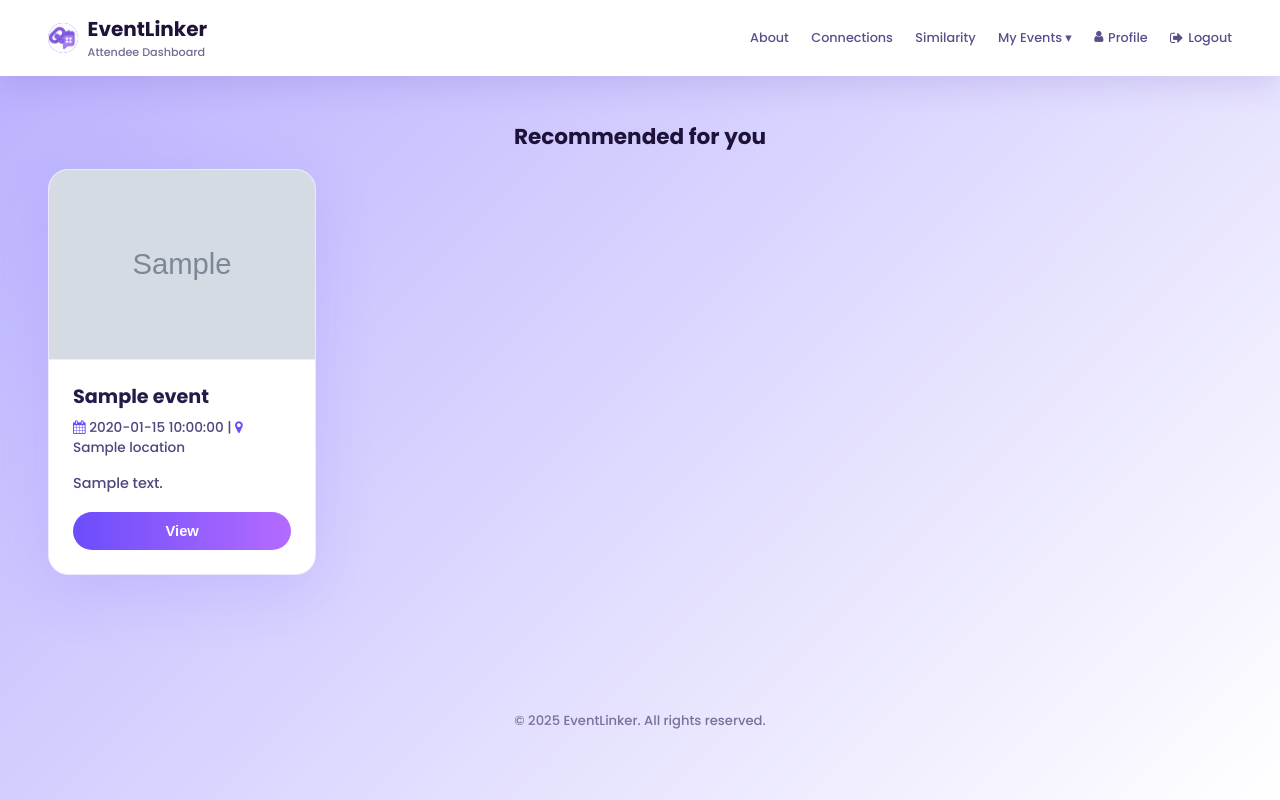
After one commit to devikashaj711/eventlinker, a Flask app: template frontend/templates/similarity.html in a window 1280 px wide. The commit adds this page. Run offline with Flask 3, Linux system fonts and the light colour scheme; the template is opened without the code that fills it: most values are stand-ins (such as "Sample title", 1, 10 or a date in 2020); grey boxes marked "Sample" are stand-in pictures.

Commit message:
AI similarity code push
AI similarity code push

```diff
--- a/backend/attendee.py
+++ b/backend/attendee.py
@@ -7,7 +7,14 @@ from flask import g
 from flask import request, redirect, url_for, flash
 from datetime import datetime
 
+# AI Similarity
+import json
+import numpy as np
+from ai_utils import embed_text, json_to_embedding, cosine_sim
+
 attendee_bp = Blueprint('attendee_bp', __name__)
+
+
 @attendee_bp.route('/attendee/event/<int:event_id>')
 def attendee_event_details(event_id):
     conn = get_db_connection()
@@ -442,3 +449,107 @@ def decline_connection():
             close_db_connection(conn, cursor)
 
     return ('', 204)  # Empty response for AJAX
+
+
+@attendee_bp.route("/similarity")
+def attendee_similarity():
+    # 1) Auth + handle organizer-as-attendee
+    if "user_id" not in session:
+        flash("Please log in first.", "danger")
+        return redirect(url_for("user_bp.login_user"))
+
+    user_id = session["user_id"]
+    user_role_id = session.get("user_role_id")
+    active_role = session.get("active_role")
+
+    # Organizer hitting this? Treat it as attendee view.
+    if user_role_id == 1 and active_role != "attendee":
+        session["active_role"] = "attendee"
+        active_role = "attendee"
+
+    if user_role_id not in (1, 2):
+        flash("You are not allowed to access this page.", "danger")
+        return redirect(url_for("user_bp.user_profile"))
+
+    # 2) Pull user profile + registrations + upcoming events with embeddings
+    conn = get_db_connection()
+    user = None
+    events = []
+    registered_event_ids = set()
+
+    if conn:
+        try:
+            cursor = conn.cursor(dictionary=True)
+
+            # User profile
+            cursor.execute("""
+                SELECT bio, interests
+                FROM users
+                WHERE user_id = %s
+            """, (user_id,))
+            user = cursor.fetchone() or {}
+
+            bio = user.get("bio") or ""
+            interests = user.get("interests") or ""
+            query_text = (bio + "\n" + interests).strip()
+            if not query_text:
+                query_text = "events I might like"
+
+            # Already registered events
+            cursor.execute("""
+                SELECT event_id
+                FROM event_registrations
+                WHERE user_id = %s
+            """, (user_id,))
+            rows = cursor.fetchall()
+            registered_event_ids = {r["event_id"] for r in rows}
+
+            # Upcoming active events + embeddings
+            cursor.execute("""
+                SELECT event_id, event_title, description, event_date,
+                       location, image_path, embedding
+                FROM event_details
+                WHERE is_active = 1
+                  AND event_date >= NOW()
+            """)
+            events = cursor.fetchall()
+        finally:
+            close_db_connection(conn, cursor)
+
+    if not events:
+        return render_template("similarity.html",
+                               recommended_events=[])
+
+    # 3) Build QUERY embedding ONCE from profile text
+    query_embedding = embed_text(query_text)
+
+    # 4) Compute similarity using stored event embeddings
+    scored_events = []
+    for e in events:
+        # Skip events user is already registered for
+        if e["event_id"] in registered_event_ids:
+            continue
+
+        raw_emb = e.get("embedding")
+        if not raw_emb:
+            continue  # no embedding stored, skip
+
+        try:
+            event_emb = json_to_embedding(raw_emb)
+        except Exception as ex:
+            print(f"Error parsing embeddings for event {e['event_id']}: {ex}")
+            continue
+
+        score = cosine_sim(query_embedding, event_emb)
+        e_with_score = dict(e)
+        e_with_score["similarity_score"] = score
+        scored_events.append(e_with_score)
+
+    # 5) Sort & take top N
+    scored_events.sort(key=lambda x: x["similarity_score"], reverse=True)
+    top_events = scored_events[:10]
+
+    return render_template(
+        "similarity.html",
+        recommended_events=top_events
+    )
--- a/frontend/templates/attendee_homepage.html
+++ b/frontend/templates/attendee_homepage.html
@@ -56,7 +56,7 @@
         <span class="notification-badge">{{ g.pending_request_count }}</span>
         {% endif %}
       </a>
-      <a href="#">Similarity</a>
+      <a href="{{ url_for('attendee_bp.attendee_similarity') }}">Similarity</a>
       <!-- Events dropdown -->
       <a href="{{ url_for('attendee_bp.attendee_registered_events') }}">My Events</a>
       <a href="{{ url_for('user_bp.user_profile') }}" class="profile-link">
@@ -140,7 +140,7 @@
     const eventsLink = document.getElementById('eventsLink');
     const eventsSubmenu = document.getElementById('eventsSubmenu');
 
-    document.getElementById('eventsLink').addEventListener('click', function(e) {
+    document.getElementById('eventsLink').addEventListener('click', function (e) {
       e.preventDefault(); // ← this would stop navigation
     });
   </script>
--- a/frontend/templates/event_detail.html
+++ b/frontend/templates/event_detail.html
@@ -110,7 +110,11 @@
                     {% if event.qr_code_path %}
                     <p><strong>QR Code:</strong></p>
                     <img src="{{ event.qr_code_path }}" alt="Event QR Code">
-                        <p>Scan QR code to register for this event</p>
+                    <p>Scan QR code to register for this event or
+                        <a href="{{ url_for('attendee_bp.register_event', event_id=event.event_id) }}">
+                            click here to join using link
+                        </a>.
+                    </p>
                     <!-- <p><strong>QR Code:</strong></p> -->
                     <!-- <img src="{{ event.qr_code_path }}" alt="Event QR Code"> -->
                     {% endif %}
--- /dev/null
+++ b/frontend/templates/similarity.html
@@ -0,0 +1,93 @@
+<!DOCTYPE html>
+<html lang="en">
+
+<head>
+    <meta charset="UTF-8" />
+    <title>Similar Events | EventLinker</title>
+
+    <link rel="stylesheet" href="{{ url_for('static', filename='styles/attendee_homepage.css') }}" />
+    <link href="https://fonts.googleapis.com/css2?family=Poppins:wght@300;500;700&display=swap" rel="stylesheet">
+    <link rel="stylesheet" href="https://cdnjs.cloudflare.com/ajax/libs/font-awesome/4.7.0/css/font-awesome.min.css">
+</head>
+
+<body>
+    <div class="page-bg"></div>
+
+    <header class="navbar">
+        <div class="nav-left">
+            <div class="logo">
+                <img src="{{ url_for('static', filename='images/event-linker-logo.png') }}" class="logo-icon">
+                <div class="logo-text-wrap">
+                    <span class="logo-text">EventLinker</span>
+                    <small class="logo-tagline">Attendee Dashboard</small>
+                </div>
+                <div class="logo-box"></div>
+            </div>
+        </div>
+
+        <nav class="nav-links">
+            <a href="#" onclick="openAboutModal()">About</a>
+            <a href="{{ url_for('attendee_bp.attendee_connections') }}" id="connections">Connections</a>
+            <a href="{{ url_for('attendee_bp.attendee_similarity') }}">Similarity</a>
+
+            <div class="dropdown">
+                <a href="#" id="eventsLink">My Events ▾</a>
+                <div id="eventsSubmenu" class="submenu-vertical">
+                    <a href="{{ url_for('attendee_bp.attendee_registered_events') }}">Registered</a>
+                </div>
+            </div>
+
+            <a href="{{ url_for('user_bp.user_profile') }}" class="profile-link">
+                <i class="fa fa-user profile-icon"></i>
+                <span class="profile-text">Profile</span>
+            </a>
+            <a href="{{ url_for('user_bp.logout_user') }}" class="logout-link">
+                <i class="fa fa-sign-out"></i>
+                <span class="profile-text">Logout</span>
+            </a>
+        </nav>
+    </header>
+
+    <section class="event-cards-section">
+        <h2 style="text-align:center; margin-bottom: 1rem;">Recommended for you</h2>
+
+        <div class="card-container">
+            {% for event in recommended_events %}
+            <div class="card">
+                {% if event.image_path %}
+                <img src="{{ event.image_path }}" alt="{{ event.event_title }}" class="card-image">
+                {% endif %}
+
+                <div class="card-content">
+                    <h3 class="card-title">{{ event.event_title }}</h3>
+
+                    <p class="card-meta">
+                        <i class="fa fa-calendar"></i> {{ event.event_date }} |
+                        <i class="fa fa-map-marker"></i> {{ event.location }}
+                    </p>
+
+                    <p class="card-description">
+                        {{ event.description }}
+                    </p>
+
+                    <a href="{{ url_for('attendee_bp.attendee_event_details', event_id=event.event_id) }}">
+                        <button class="btn-primary card-button">View</button>
+                    </a>
+                </div>
+            </div>
+            {% endfor %}
+
+            {% if recommended_events|length == 0 %}
+            <p style="text-align:center; padding:20px; font-size:1.1rem;">
+                No AI recommendations yet. Try adding your bio & interests in Profile or registering for some events.
+            </p>
+            {% endif %}
+        </div>
+    </section>
+
+    <footer class="footer">
+        <p>© 2025 EventLinker. All rights reserved.</p>
+    </footer>
+</body>
+
+</html>
```
Also changed, not shown: backend/ai_utils.py (added, +51 -0 lines), backend/organizer.py (+20 -9 lines), frontend/styles/organizer_home_noscroll.css (+43 -0 lines), frontend/templates/organizer_homepage.html (+7 -14 lines). Lines whose indentation alone changed are shown as unchanged.
